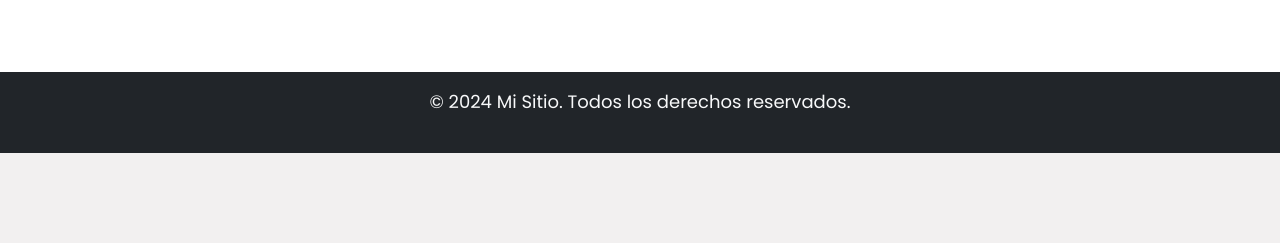
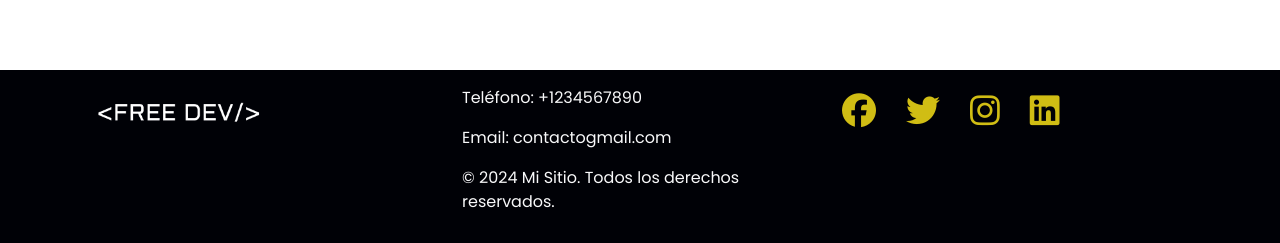
Before and after one commit to santialvarez0207/FreeDev, an Angular app in the folder Frontend/: page / in a window 1280 px wide. Shown: the part 1863-2106 px from the top of the page. Before the commit the page ends 2016 px from the top, so only its background shows below. Built offline with nearby package versions, Linux system fonts and the light colour scheme.

Commit message:
se crea footer y estilos del footer

```diff
--- a/Frontend/src/app/app.component.css
+++ b/Frontend/src/app/app.component.css
@@ -61,3 +61,20 @@ a{
 .nav-link:active {
     color: orange; /* Color del texto al pasar el ratón, enfocar o hacer clic */
 }
+
+footer {
+
+    background-color: #000106;
+
+}
+
+.footer-social-icons .social-icon {
+    font-size: 34px;
+    margin-right: 30px;
+    color: #D0BD14;
+
+  }
+
+  .footer-social-icons .social-icon:hover {
+    color: #fff; /* Cambiar color al pasar el mouse para redes sociales como Twitter */
+  }
--- a/Frontend/src/app/app.component.html
+++ b/Frontend/src/app/app.component.html
@@ -38,7 +38,37 @@
 
 
 
+
 <router-outlet/>
 
 
-<footer></footer>
+<footer class=" text-light py-3">
+  <div class="container">
+    <div class="row">
+      <div class="col-md-4">
+        <div class="footer-logo logo">
+          <img src="../assets/LogoFreeDev.png" alt="Logo">
+        </div>
+
+      </div>
+
+      <div class="col-md-4">
+
+        <div class="footer-contact">
+          <p>Teléfono: +1234567890</p>
+          <p>Email: contactogmail.com</p>
+          <p>&copy; 2024 Mi Sitio. Todos los derechos reservados.</p>
+        </div>
+      </div>
+      <div class="col-md-4">
+        <div class="footer-social-icons">
+          <a href="#" class="social-icon"><i class="fab fa-facebook"></i></a>
+          <a href="#" class="social-icon"><i class="fab fa-twitter"></i></a>
+          <a href="#" class="social-icon"><i class="fab fa-instagram"></i></a>
+          <a href="#" class="social-icon"><i class="fab fa-linkedin"></i></a>
+        </div>
+      </div>
+    </div>
+  </div>
+
+</footer>
--- a/Frontend/src/app/components/home/home.component.html
+++ b/Frontend/src/app/components/home/home.component.html
@@ -129,12 +129,3 @@
             </div>
         </div>
     </div>
-
-
-
-
-
-
-    <footer class="bg-dark text-light text-center py-3">
-        <p>&copy; 2024 Mi Sitio. Todos los derechos reservados.</p>
-    </footer>
--- a/Frontend/src/index.html
+++ b/Frontend/src/index.html
@@ -6,6 +6,8 @@
   <base href="/">
   <meta name="viewport" content="width=device-width, initial-scale=1">
   <link rel="icon" type="image/x-icon" href="favicon.ico">
+  <link  rel="stylesheet" href="https://cdnjs.cloudflare.com/ajax/libs/font-awesome/6.5.1/css/all.min.css">
+
   <link
         href="https://fonts.googleapis.com/css2?family=Poppins:ital,wght@0,100;0,200;0,300;0,400;0,500;0,600;0,700;0,800;0,900;1,100;1,200;1,300;1,400;1,500;1,600;1,700;1,800;1,900&display=swap"
         rel="stylesheet">
```
